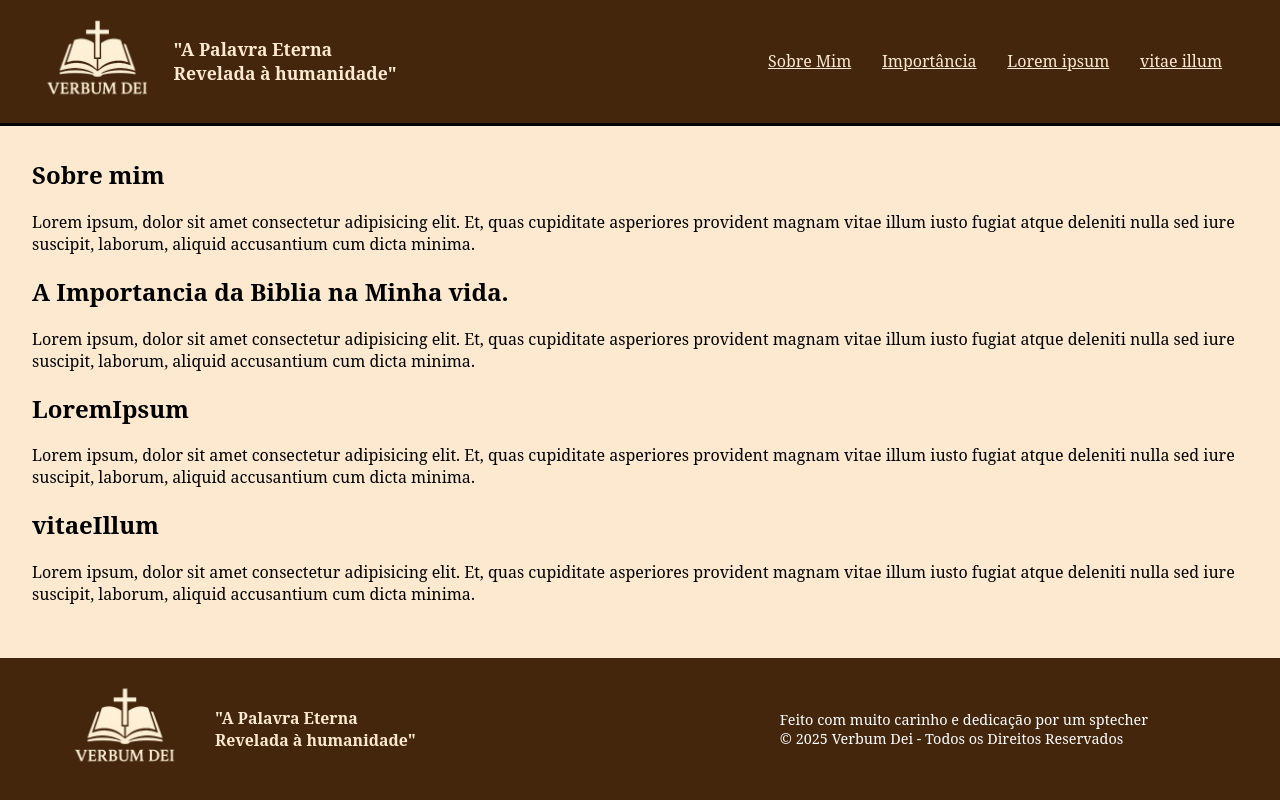
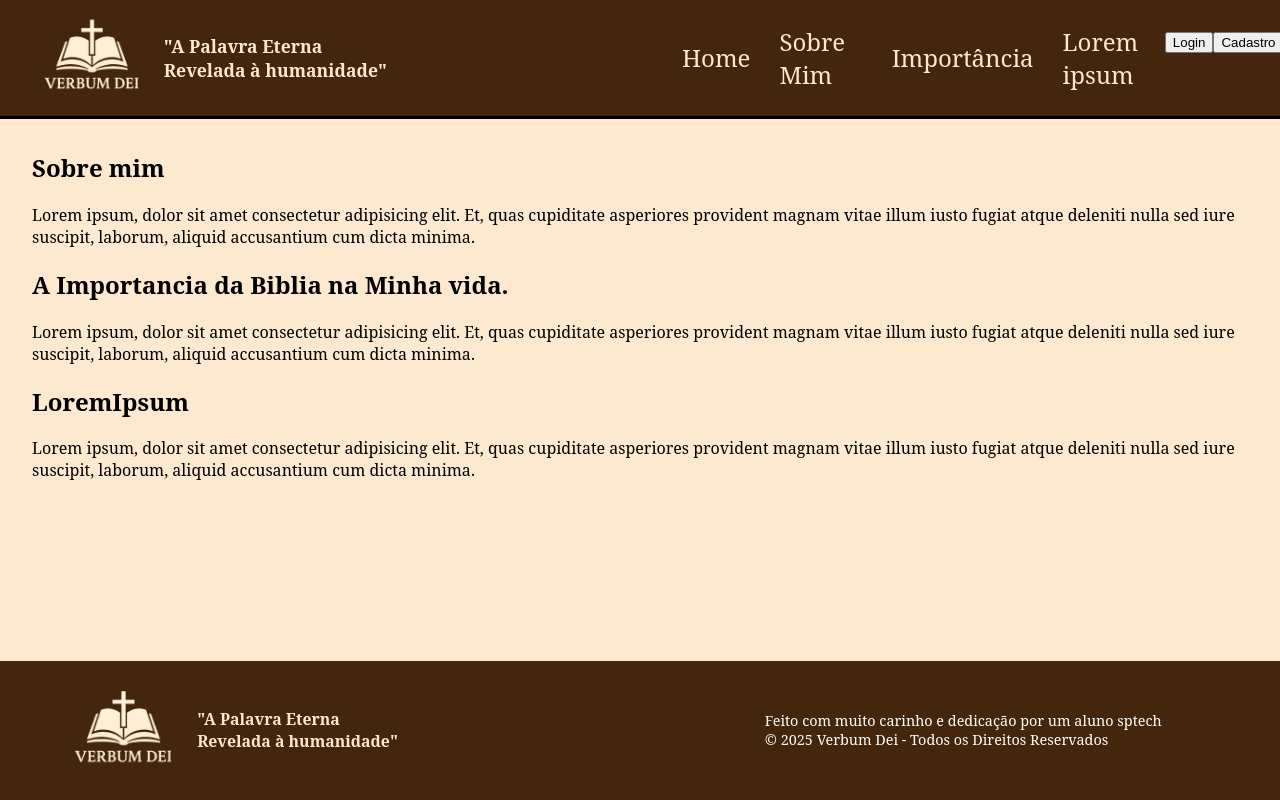
Before and after one commit to ViniciusFrancelino/VerbumDeiProject, a plain HTML site: page develop/html/home.html in a window 1280 px wide. Drawn offline with Linux system fonts and the light colour scheme.

Commit message:
ADD/UPDATE: cadastro.html and login.html files Added. style file Updated

```diff
--- a/develop/css/Style.css
+++ b/develop/css/Style.css
@@ -9,7 +9,6 @@ body {
 }
 
 /* Header */
-
 header {
     display: flex;
     justify-content: space-between;
@@ -44,7 +43,16 @@ header nav {
 
 header nav a {
     font: serif;
+    font-size: 150%;
     color: #fce9d0;
+    text-decoration: none;
+}
+
+header .divHeaderButtom {
+    display: flex;
+    width: 3%;
+    height: 2%;
+    margin: 2.5% 6% 0 0;
 }
 
 /* Section */
@@ -76,7 +84,6 @@ footer {
 footer img {
     max-width: 17%;
     height: auto;
-    margin-right: 15px;
 }
 
 footer .divFooter {
@@ -85,15 +92,6 @@ footer .divFooter {
     gap: 2%;
 }
 
-footer .divFooterP {
-    display: flex;
-    flex-direction: column; /* empilha o texto se necessário */
-}
-
-footer p {
-    color: #ffffff; /* Garante que todos os textos fiquem brancos */
-}
-
 footer h1 {
     font-size: 110%;
     color: #fce9d0;
--- a/develop/html/index.html
+++ b/develop/html/home.html
@@ -17,11 +17,16 @@
         </div>
 
         <nav>
+            <a href="home.html">Home</a>
             <a href="#sobreMim">Sobre Mim</a>
             <a href="#importancia">Importância</a>
             <a href="#LoremIpsum">Lorem ipsum</a>
-            <a href="#vitaeIllum">vitae illum</a>
         </nav>
+
+        <div class="divHeaderButtom">
+            <button onclick="window.location.href='login.html'">Login</button>
+            <button onclick="window.location.href='cadastro.html'">Cadastro</button>
+        </div>
     </header>
 
     <main>
@@ -54,21 +59,10 @@
                     vitae illum iusto fugiat atque deleniti nulla sed iure suscipit, laborum, aliquid accusantium cum
                     dicta minima.
                 </p>
-
-            <section id="vitaeIllum">
-                <div class="divSectionText">
-                <h2>vitaeIllum</h2>
-                <p>
-                    Lorem ipsum, dolor sit amet consectetur adipisicing elit. Et, quas cupiditate asperiores provident
-                    magnam
-                    vitae illum iusto fugiat atque deleniti nulla sed iure suscipit, laborum, aliquid accusantium cum
-                    dicta minima.
-                </p>
-                </div>
+            </section>
             </section>
         </div>
     </main>
-
 
     <footer>
         <div class="divFooter">
@@ -78,10 +72,9 @@
 
         <div class="divFooterP">
             <p>
-                Feito com muito carinho e dedicação por um sptecher<br>© 2025 Verbum Dei - Todos os Direitos Reservados
+                Feito com muito carinho e dedicação por um aluno sptech<br>© 2025 Verbum Dei - Todos os Direitos Reservados
             </p>
         </div>
     </footer>
 </body>
-
 </html>
```
Also changed, not shown: develop/html/cadastro.html (added, +43 -0 lines), develop/html/login.html (added, +43 -0 lines).
